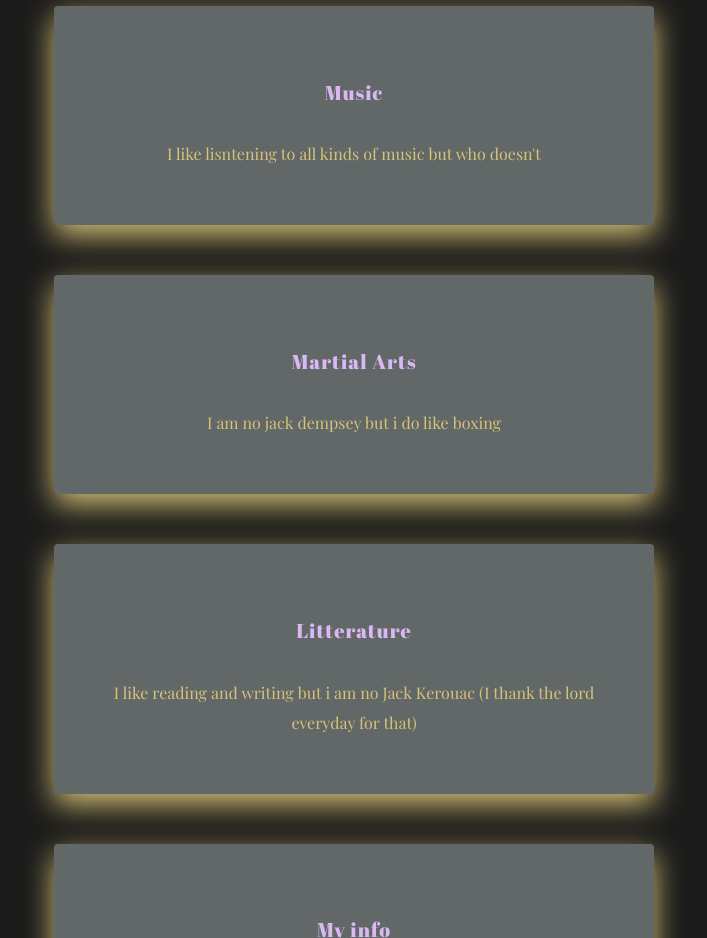
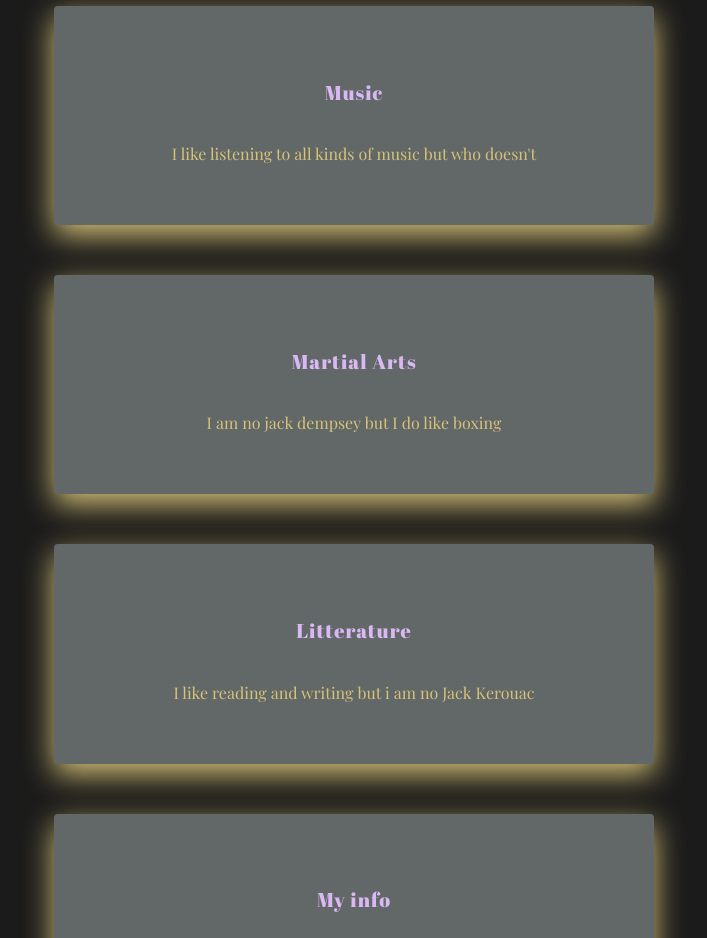
Before and after one commit to mrvnss/my-profile, a plain HTML site: page index.html in a window 1280 px wide. Shown: the part 740-1678 px from the top of the page, without its empty margins (286-993 px from the left). Drawn offline with nearby package versions, Linux system fonts and the light colour scheme; a web font is replaced by a local one.

Commit message:
Add files via upload

```diff
--- a/index.html
+++ b/index.html
@@ -32,15 +32,15 @@
 	</div>
 	<div class="card-grey">
 	  <h2>Music</h2>
-	  <p>I like lisntening to all kinds of music but who doesn't</p>
+	  <p>I like listening to all kinds of music but who doesn't</p>
 	</div>
 	<div class="card-grey">
 	  <h2>Martial Arts</h2>
-	  <p>I am no jack dempsey but i do like boxing </p>
+	  <p>I am no jack dempsey but I do like boxing </p>
 	</div>
 	<div class="card-grey">
 	  <h2>Litterature</h2>
-	  <p>I like reading and writing but i am no Jack Kerouac (I thank the lord everyday for that)</p>
+	  <p>I like reading and writing but i am no Jack Kerouac </p>
 	</div>
 	<div class="card-grey">
 	  <h2>My info</h2>
```
